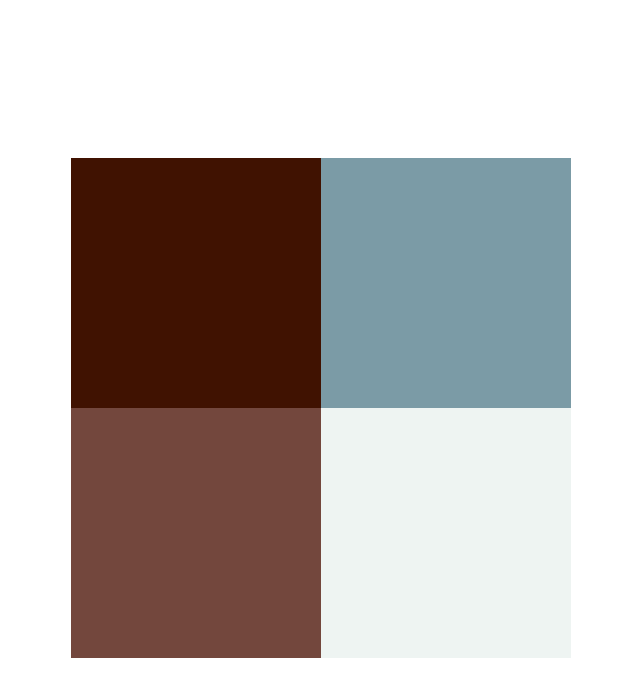
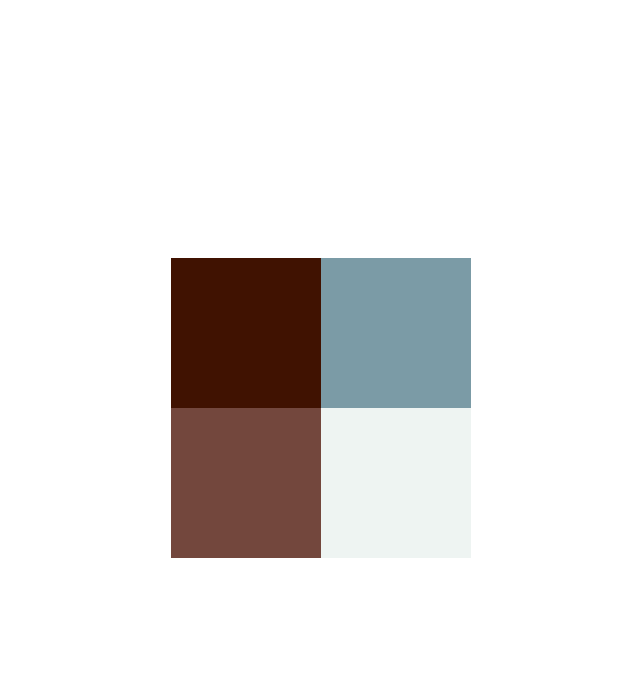
Before and after one commit to Willowsounds/5-seconds-of-light, a plain HTML site: page prototypes/joystick-interaction/joystickButton/index.html in a window 1280 px wide. Shown: the whole page, without its empty margins (327-967 px from the left). Drawn offline with Linux system fonts and the light colour scheme.

Commit message:
no message

```diff
--- a/prototypes/joystick-interaction/joystickButton/index.html
+++ b/prototypes/joystick-interaction/joystickButton/index.html
@@ -16,6 +16,7 @@
         <div id="coldColour" ></div>
         <div id="coldestColour"></div> </div>
 
+        <div></div>
 
         <!--load JavaScript-->
         <script src="./main.js"></script>
--- a/prototypes/joystick-interaction/joystickButton/styles.css
+++ b/prototypes/joystick-interaction/joystickButton/styles.css
@@ -12,38 +12,39 @@ body{
   height: 100%;
   width: 100%;
   display: flex;
+  justify-content: center;
   align-items: center;
-  justify-content: center;
 }
+
 
 #warmestColour {
     width: 150px;
     height: 150px;
-    padding-top: 100px;
-    padding-left: 100px;
+    border-top: 100px;
+    border-left: 100px;
     background-color: #401201;
   }
 
 #warmColour {
   width: 150px;
   height: 150px;
-  padding-top: 100px;
-  padding-right: 100px;
+  border-bottom: 100px;
+  border-left: 100px;
     background-color: #73473D;
     }
 
 #coldColour {
   width: 150px;
   height: 150px;
-  padding-bottom: 100px;
-  padding-left: 100px;
+  border-top: 100px;
+  border-right: 100px;
     background-color: #7B9BA6;
     }
 
 #coldestColour {
   width: 150px;
   height: 150px;
-  padding-bottom: 100px;
-  padding-right: 100px;
+  border-bottom: 100px;
+  border-right: 100px;
     background-color: #EEF4F2;
     }
```
